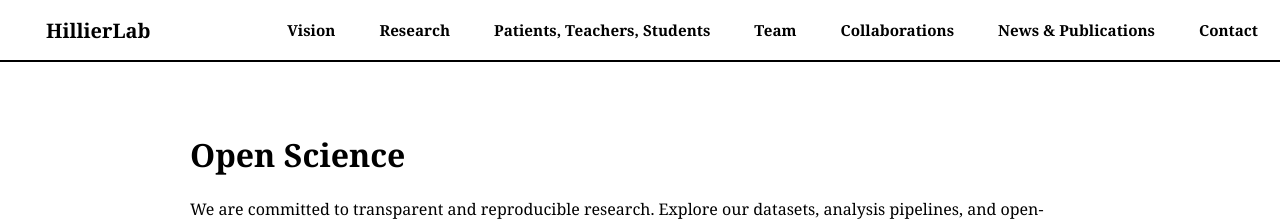
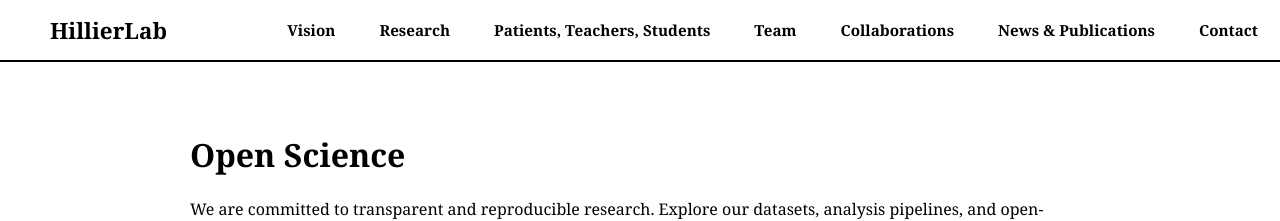
Before and after one commit to dzsano/rottenbillerdavid.github.io, a Jekyll site: the page built from open.html, in a window 1280 px wide. Shown: the top 221 px of the page. Built offline with Jekyll 4.4.1, drawn with Linux system fonts in a browser that asks for light colours.

Commit message:
Update page.html

```diff
--- a/_layouts/page.html
+++ b/_layouts/page.html
@@ -32,8 +32,8 @@ nav {
 
 nav .brand {
   font-weight: bold;
-  font-size: 1.25rem; /* 10% larger than the other links */
-  padding: 8px 14px;
+  font-size: 1.4rem; /* same as index.html HillierLab button */
+  padding: 10px 18px; /* same as index.html */
   border-radius: 4px;
   transition: all 0.3s ease;
 }
```
